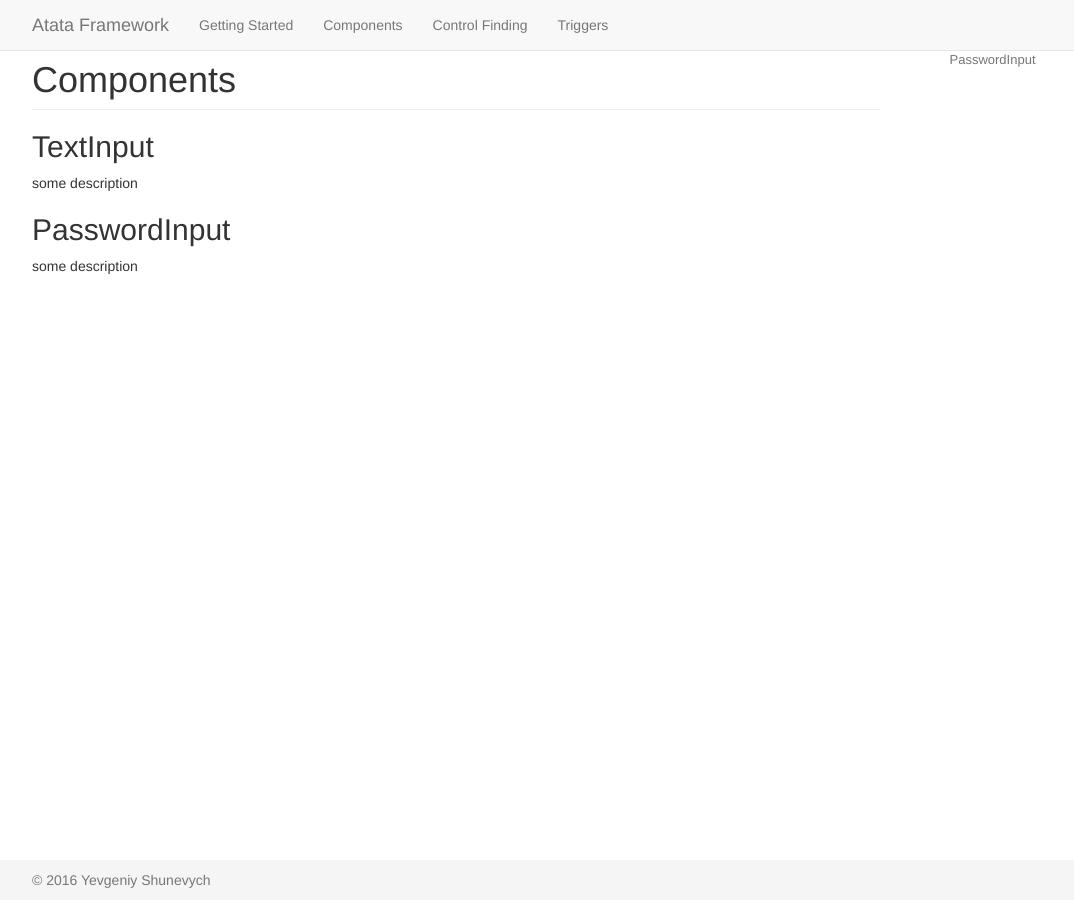
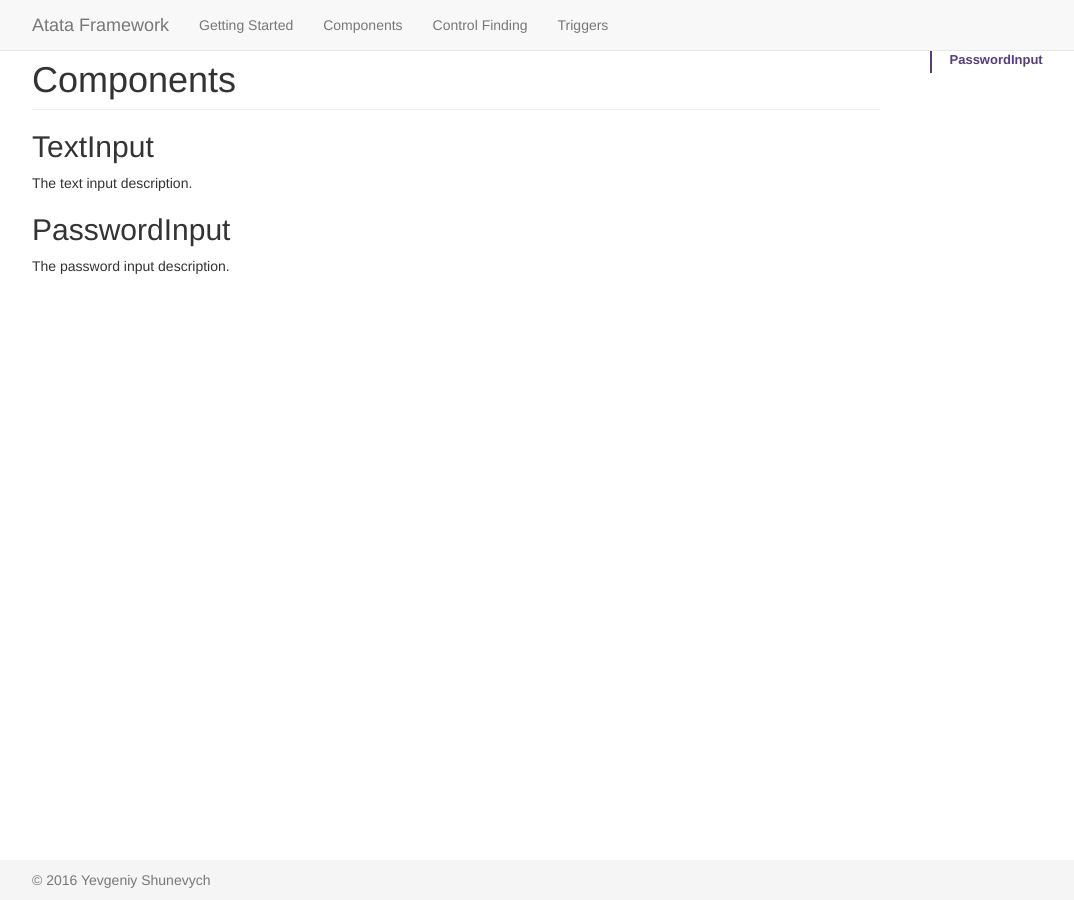
Before and after one commit to atata-framework/atata.io, a Jekyll site: the page built from components.html, in a window 1280 px wide. Shown: the whole page, without its empty margins (38-1112 px from the left). Built offline with Jekyll 4.4.1, drawn with Linux system fonts in a browser that asks for light colours.

Commit message:
Update components

```diff
--- a/_config.yml
+++ b/_config.yml
@@ -24,8 +24,8 @@ nav-links:
   Triggers: "triggers"
 
 components:
-  TextInput: "text-input"
-  PasswordInput: "password-input"
+  - TextInput
+  - PasswordInput
 
 exclude:
   - LICENSE
--- a/_includes/components/password-input.html
+++ /dev/null
@@ -1,2 +0,0 @@
-<h2>PasswordInput</h2>
-some description
--- /dev/null
+++ b/_includes/components/passwordinput.md
@@ -0,0 +1 @@
+The password input description.
--- a/_includes/components/text-input.html
+++ /dev/null
@@ -1,2 +0,0 @@
-<h2>TextInput</h2>
-some description
--- /dev/null
+++ b/_includes/components/textinput.md
@@ -0,0 +1 @@
+The text input description.
--- a/components.html
+++ b/components.html
@@ -6,7 +6,11 @@ title: Components
     <div class="col-md-9" role="main">
         <h1 class="page-header">{{ page.title }}</h1>
         {% for item in site.components %}
-        {% assign itemPath = "components/" | append: item[1] | append: ".html" %}{% include {{ itemPath }} %}
+        {% assign item_downcase = item  | downcase %}
+        <h2 id="{{ item_downcase }}">{{ item }}</h2>
+        {% assign item_path = "components/" | append: item_downcase  | append: ".md" %}
+        {% capture item-include %}{% include {{ item_path }} %}{% endcapture %}
+        {{ item-include | markdownify }}
         {% endfor %}
     </div>
     <div class="col-md-3" role="complementary">
@@ -14,7 +18,7 @@ title: Components
             <ul class="nav at-docs-sidenav">
                 {% for item in site.components %}
                 <li>
-                    <a href="#{{ item[1] }}">{{ item[0] }}</a>
+                    <a href="#{{ item | downcase }}">{{ item }}</a>
                 </li>
                 {% endfor %}
             </ul>
```
